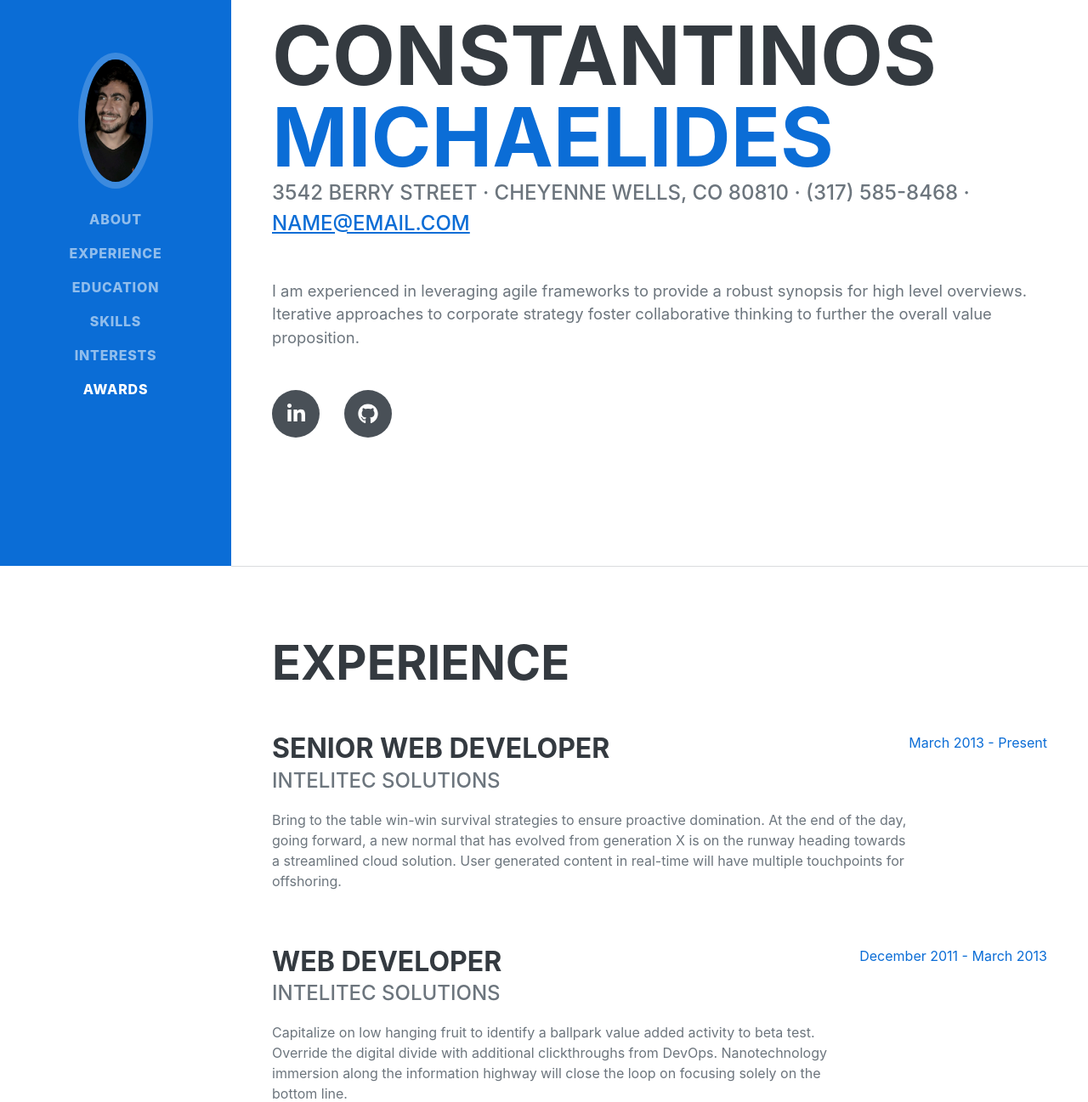
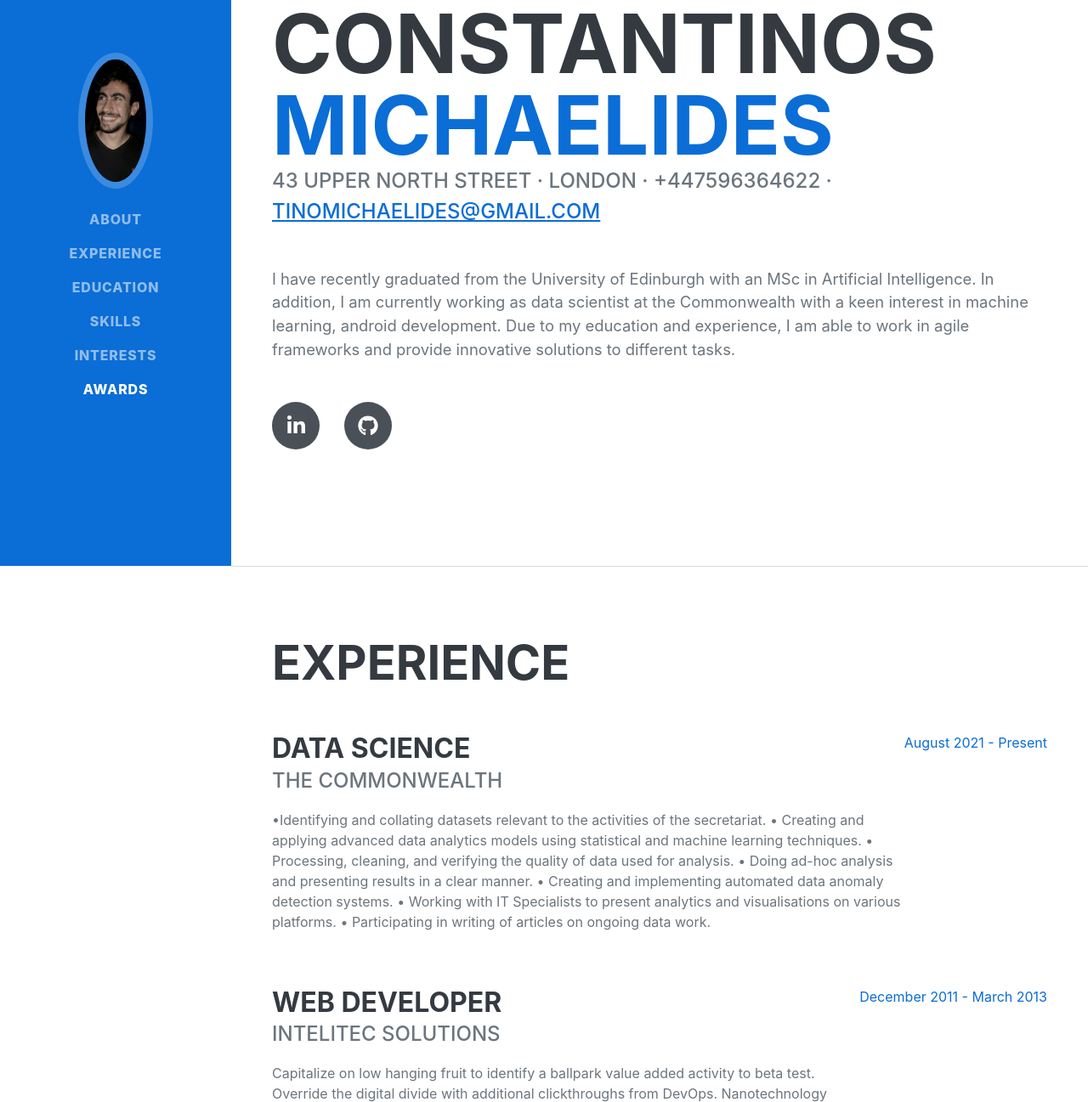
Before and after one commit to constantinosmch/Constantinosmch.github.io, a plain HTML site: page index.html in a window 1280 px wide. Shown: the part 134-1431 px from the top of the page at 85% size. Drawn offline with nearby package versions, Linux system fonts and the light colour scheme; a web font is replaced by a local one.

Commit message:
Update index.html

```diff
--- a/index.html
+++ b/index.html
@@ -44,10 +44,10 @@
                         <span class="text-primary">Michaelides</span>
                     </h1>
                     <div class="subheading mb-5">
-                        3542 Berry Street · Cheyenne Wells, CO 80810 · (317) 585-8468 ·
-                        <a href="mailto:name@email.com">name@email.com</a>
+                        43 Upper North Street · London · +447596364622 ·
+                        <a href="mailto:tinomichaelides@gmail.com">tinomichaelides@gmail.com</a>
                     </div>
-                    <p class="lead mb-5">I am experienced in leveraging agile frameworks to provide a robust synopsis for high level overviews. Iterative approaches to corporate strategy foster collaborative thinking to further the overall value proposition.</p>
+                    <p class="lead mb-5">I have recently graduated from the University of Edinburgh with an MSc in Artificial Intelligence. In addition, I am currently working as data scientist at the Commonwealth with a keen interest in machine learning, android development. Due to my education and experience, I am able to work in agile frameworks and provide innovative solutions to different tasks.</p>
                     <div class="social-icons">
                         <a class="social-icon" href="https://www.linkedin.com/in/constantinos-michaelides/"><i class="fab fa-linkedin-in"></i></a>
                         <a class="social-icon" href="https://github.com/constantinosmch"><i class="fab fa-github"></i></a>
@@ -61,11 +61,18 @@
                     <h2 class="mb-5">Experience</h2>
                     <div class="d-flex flex-column flex-md-row justify-content-between mb-5">
                         <div class="flex-grow-1">
-                            <h3 class="mb-0">Senior Web Developer</h3>
-                            <div class="subheading mb-3">Intelitec Solutions</div>
-                            <p>Bring to the table win-win survival strategies to ensure proactive domination. At the end of the day, going forward, a new normal that has evolved from generation X is on the runway heading towards a streamlined cloud solution. User generated content in real-time will have multiple touchpoints for offshoring.</p>
+                            <h3 class="mb-0">Data Science</h3>
+                            <div class="subheading mb-3">The Commonwealth</div>
+                            <p> •Identifying and collating datasets relevant to the activities of the secretariat.
+                                • Creating and applying advanced data analytics models using statistical and machine learning
+                                techniques.
+                                • Processing, cleaning, and verifying the quality of data used for analysis.
+                                • Doing ad-hoc analysis and presenting results in a clear manner.
+                                • Creating and implementing automated data anomaly detection systems.
+                                • Working with IT Specialists to present analytics and visualisations on various platforms.
+                                • Participating in writing of articles on ongoing data work.</p>
                         </div>
-                        <div class="flex-shrink-0"><span class="text-primary">March 2013 - Present</span></div>
+                        <div class="flex-shrink-0"><span class="text-primary">August 2021 - Present</span></div>
                     </div>
                     <div class="d-flex flex-column flex-md-row justify-content-between mb-5">
                         <div class="flex-grow-1">
```
